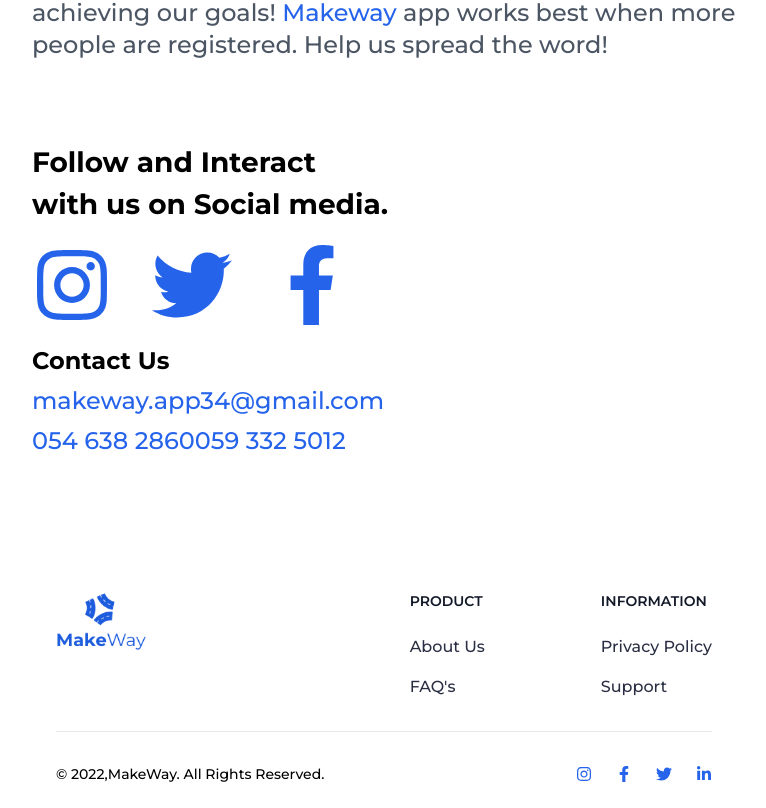
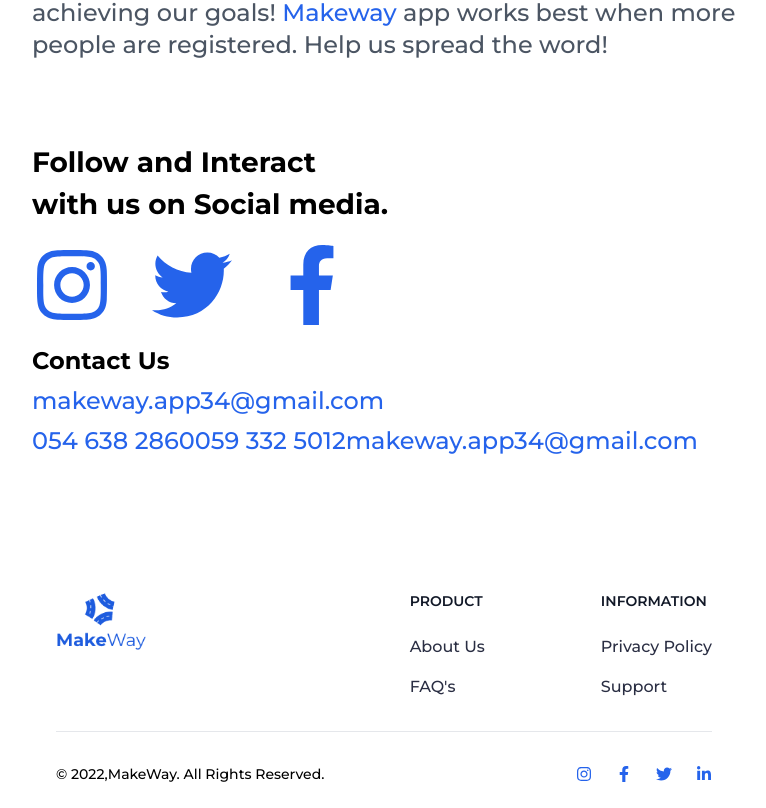
Before and after one commit to JAPECorp/New-MakeWayApp-Website, a Next.js app: page /support in a window 1280 px wide. Shown: the part 1712-2520 px from the top of the page, without its empty margins (256-1022 px from the left). Built offline with nearby package versions, Linux system fonts and the light colour scheme.

Commit message:
Update content.jsx

```diff
--- a/components/Support/content.jsx
+++ b/components/Support/content.jsx
@@ -113,6 +113,14 @@ function SupportContent(props) {
           >
             059 332 5012
           </a>
+          <a
+            href="mailto:makeway.app34@gmail.com"
+            target="_blank"
+            rel="nofollow noopener noreferrer"
+            className="text-2xl font-medium  text-blue-600"
+          >
+            makeway.app34@gmail.com
+          </a>
         </p>
       </div>
     </>
```
